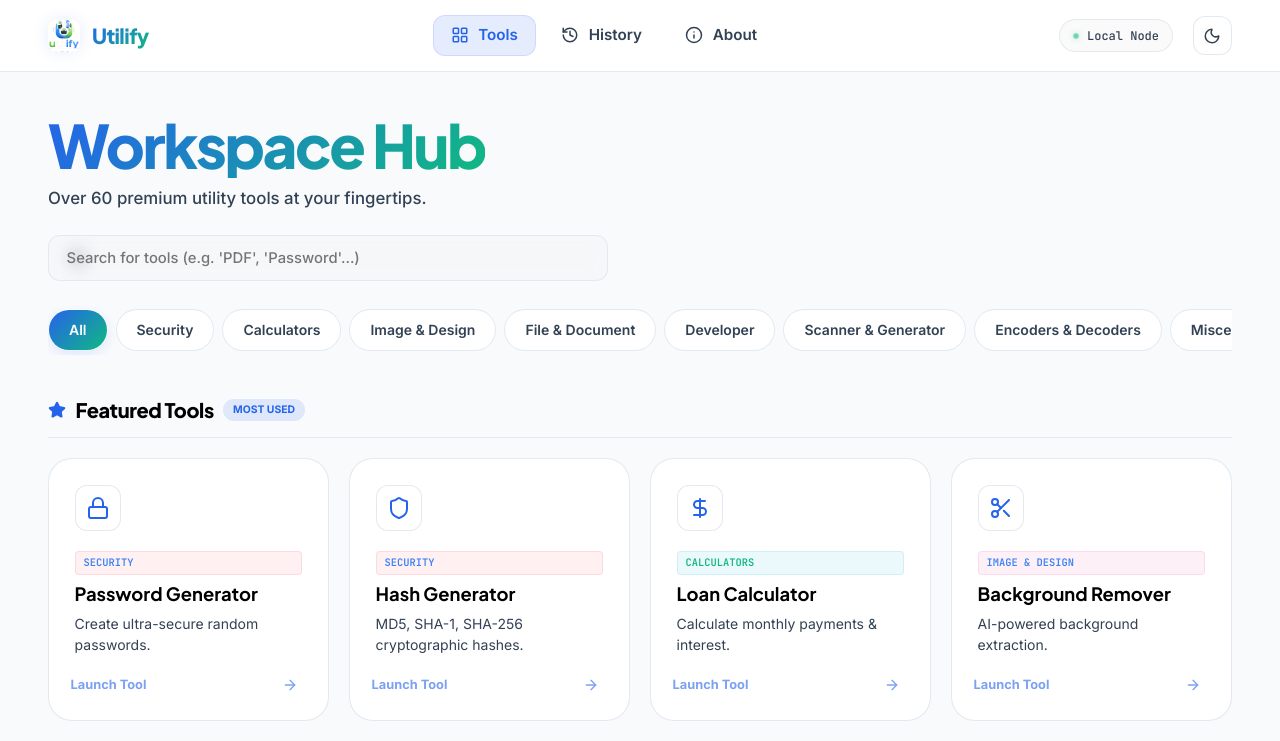
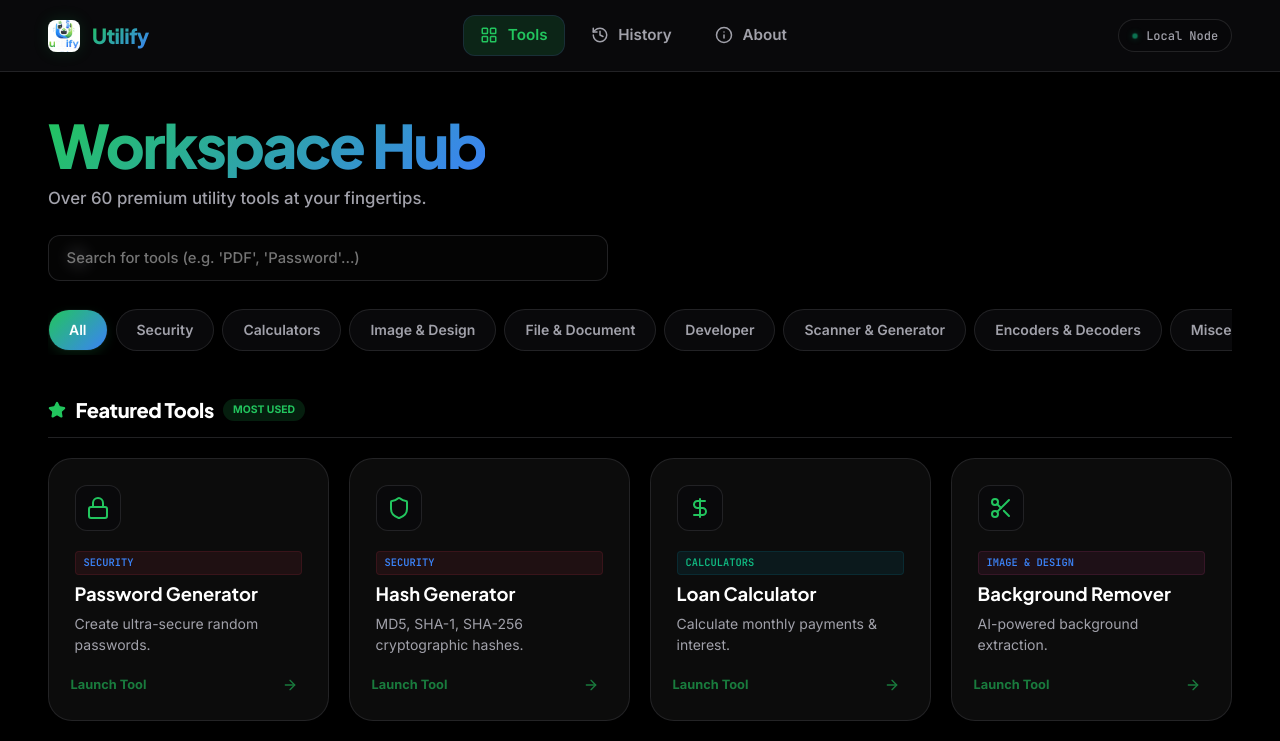
Before and after one commit to Mwenda-Boniface/Utilify, a React (Vite) app: page /#/tools in a window 1280 px wide. Shown: the top 741 px of the page. Built offline with nearby package versions, Linux system fonts and the light colour scheme; what @zxcvbn-ts/core would draw is missing.

Commit message:
style: remove lightmode completely and enforce darkmode as default across all tools

```diff
--- a/src/hooks/useTheme.ts
+++ b/src/hooks/useTheme.ts
@@ -1,21 +1,17 @@
-import { useState, useEffect } from 'react';
+import { useEffect } from 'react';
 
-export type Theme = 'light' | 'dark';
+export type Theme = 'dark';
 
 export const useTheme = () => {
-  const [theme, setTheme] = useState<Theme>(() => {
-    const saved = localStorage.getItem('theme') as Theme;
-    if (saved) return saved;
-    return window.matchMedia('(prefers-color-scheme: dark)').matches ? 'dark' : 'light';
-  });
+  const theme: Theme = 'dark';
 
   useEffect(() => {
-    document.documentElement.setAttribute('data-theme', theme);
-    localStorage.setItem('theme', theme);
-  }, [theme]);
+    document.documentElement.setAttribute('data-theme', 'dark');
+    localStorage.setItem('theme', 'dark');
+  }, []);
 
   const toggleTheme = () => {
-    setTheme((prev) => (prev === 'light' ? 'dark' : 'light'));
+    // Theme toggling is disabled as lightmode has been removed.
   };
 
   return { theme, toggleTheme };
--- a/src/layout/Layout.tsx
+++ b/src/layout/Layout.tsx
@@ -65,14 +65,6 @@ const Layout: React.FC<LayoutProps> = ({ children, activeTab, setActiveTab, isTo
             <span className={styles.pulseDot}></span>
             <span className={styles.statusText}>Local Node</span>
           </div>
-
-          <button
-            className={styles.themeToggle}
-            onClick={toggleTheme}
-            aria-label="Toggle theme"
-          >
-            {theme === 'light' ? <Moon size={18} /> : <Sun size={18} />}
-          </button>
         </div>
       </header>
 
@@ -92,13 +84,6 @@ const Layout: React.FC<LayoutProps> = ({ children, activeTab, setActiveTab, isTo
             <span>{item.name}</span>
           </a>
         ))}
-        <button
-          className={styles.mobileNavItem}
-          onClick={toggleTheme}
-          aria-label="Toggle theme"
-        >
-          {theme === 'light' ? <Moon size={18} /> : <Sun size={18} />}
-        </button>
       </nav>
 
       {/* Main Workspace */}
```
